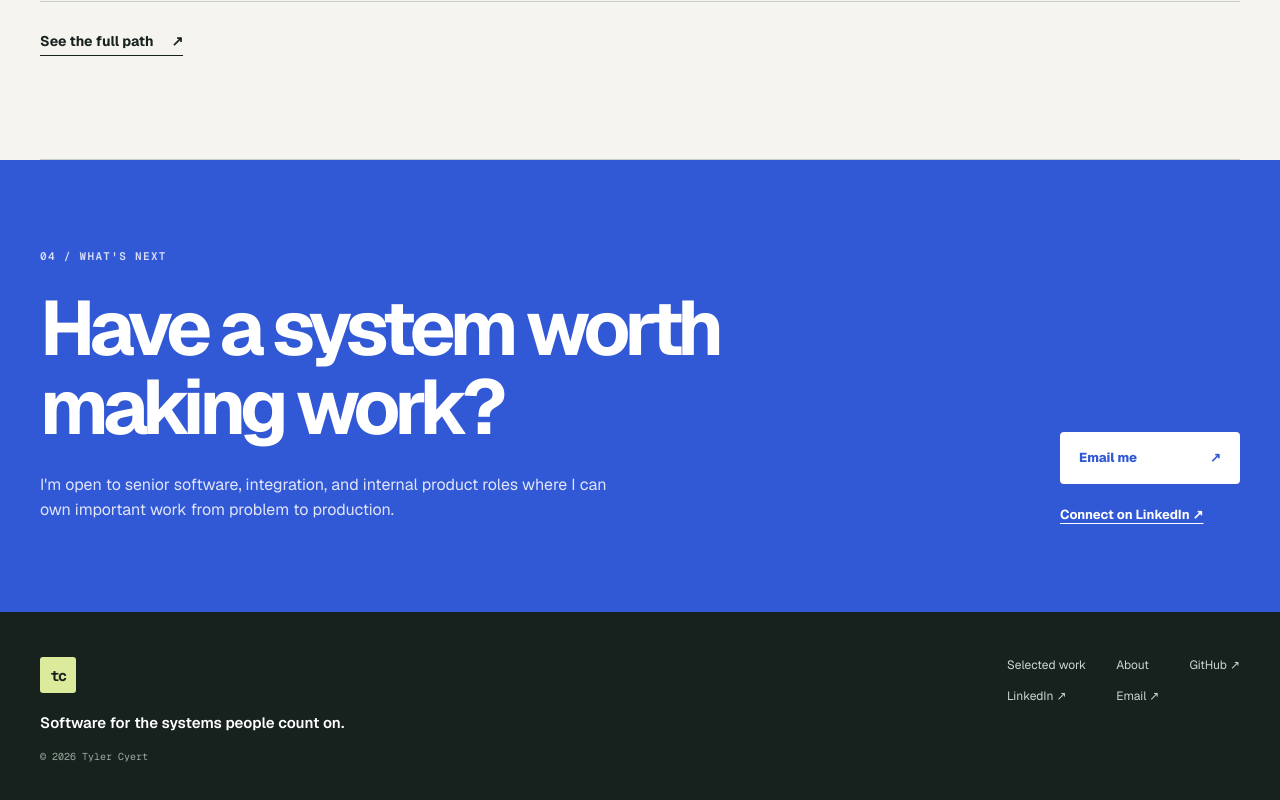
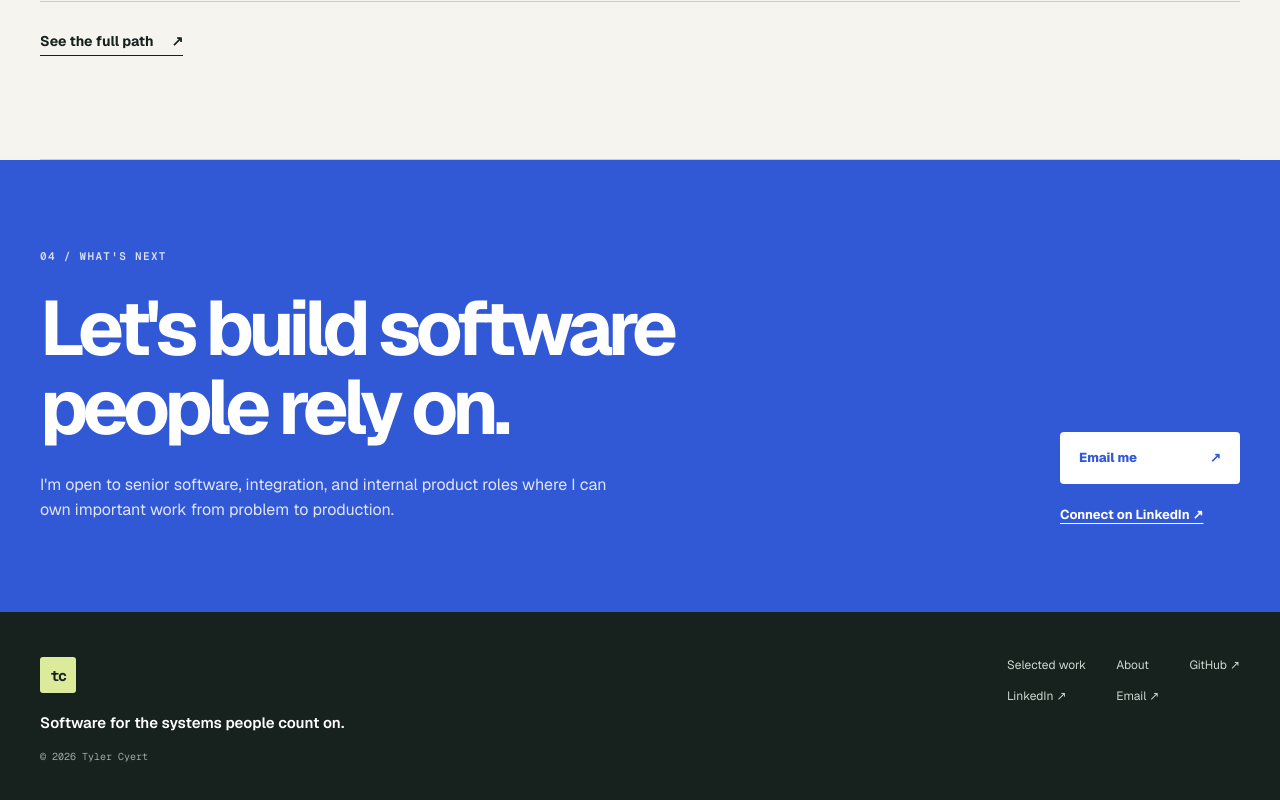
Before and after one commit to tylercyert/tylercyert.com, a Next.js app: page / in a window 1280 px wide. Shown: the part 4005-4805 px from the top of the page. Built offline with nearby package versions, Linux system fonts and the light colour scheme.

Commit message:
Clarify portfolio contact invitation (#14)

```diff
--- a/app/page.tsx
+++ b/app/page.tsx
@@ -195,7 +195,7 @@ export default function Home() {
         <div className="shell contact-inner">
           <div>
             <p className="eyebrow">04 / WHAT&apos;S NEXT</p>
-            <h2 id="contact-title">Have a system worth making work?</h2>
+            <h2 id="contact-title">Let&apos;s build software people rely on.</h2>
             <p>I&apos;m open to senior software, integration, and internal product roles where I can own important work from problem to production.</p>
           </div>
           <div className="contact-actions">
```
